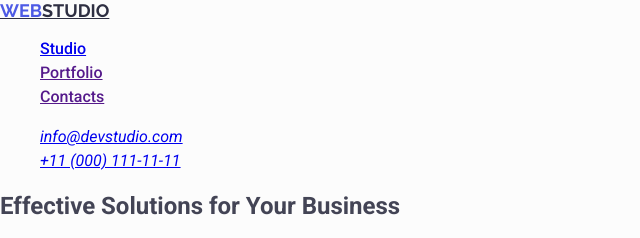
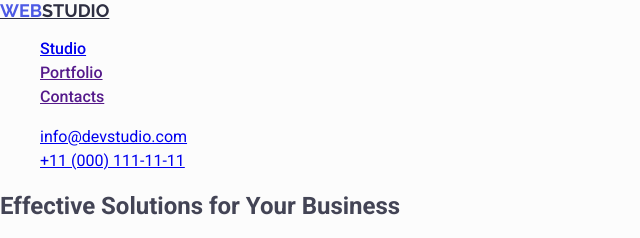
Before and after one commit to Anton-Symonenko/goit-markup-hw-02, a plain HTML site: page index.html in a window 1280 px wide. Shown: the top 238 px of the page, 0-640 px from the left. Drawn offline with nearby package versions, Linux system fonts and the light colour scheme.

Commit message:
Update styles.css

```diff
--- a/css/styles.css
+++ b/css/styles.css
@@ -2,10 +2,11 @@ body {
     font-family: Roboto, sans-serif;
     color: #434455;
     background-color: #fcfcfc;
+    }
 
+ul {
+    list-style-type: none;
         }
-ul {
-    list-style-type: none;}
 
 .logo {
         font-family: Raleway;
@@ -14,30 +15,35 @@ ul {
         font-style: Bold;
         line-height: 21px;
         letter-spacing: 3%;
-        color: #2E2F42;
+        color:#2E2F42;
     }
 span{
         color: #4D5AE5;
     }
+
 .main-nav {
+        color: #2E2F42;
         font-family: Roboto;
         font-weight: 500;
         font-size: 16px;
         font-style: Medium;
         line-height: 24px;
         letter-spacing: 2%;
-            color: #2E2F42;
     }
+
 .main-nav a:hover {
         color: #404BBF;
 
     }
-    .address{
+.address {
         font-family: Roboto;
         font-weight: 400;
         font-size: 16px;
-            font-style: Regular;
+        font-style: normal;
         line-height: 24px;
         letter-spacing: 2%;
         color: #434455;
     }
+.address a:hover {
+        color: #404BBF;
+    }
```
Lines whose indentation alone changed are shown as unchanged.
